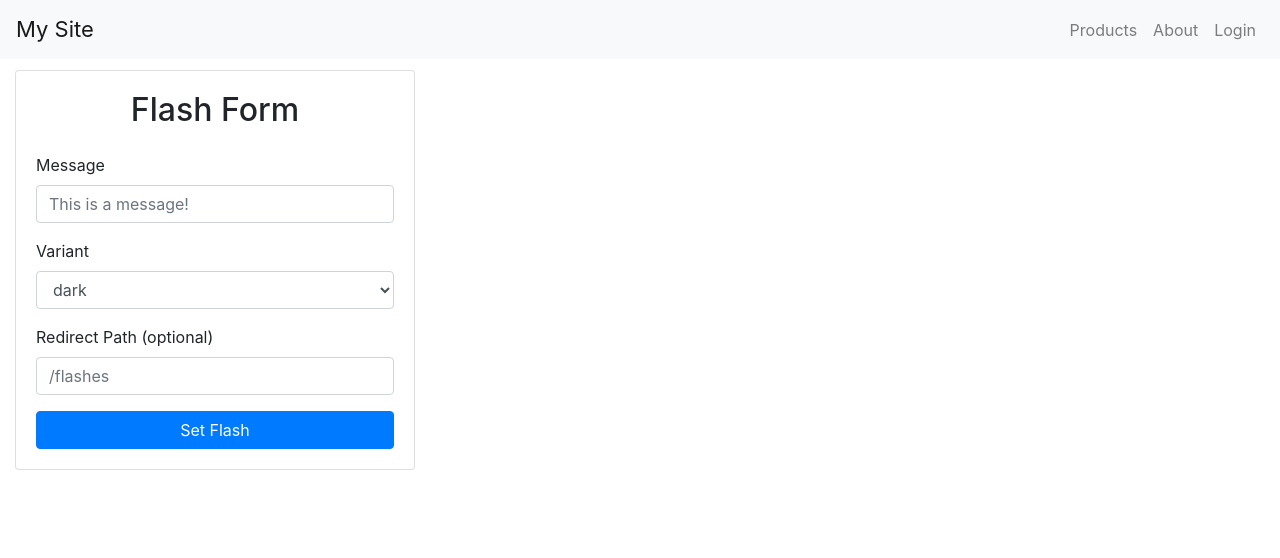
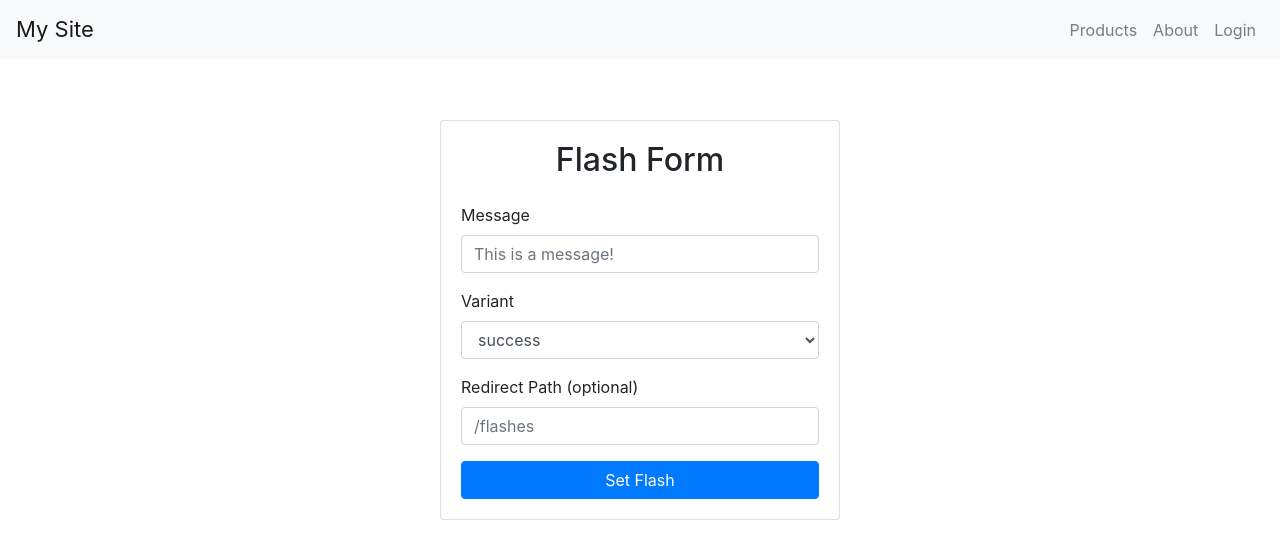
Before and after one commit to prof-rossetti/react-firebase-auth-template-2021, a React (Create React App) app: page /flashes in a window 1280 px wide. Shown: the top 558 px of the page. Built offline with nearby package versions, Linux system fonts and the light colour scheme; no server answers.

Commit message:
Center the flash form. Need a better way to extend this

```diff
--- a/src/components/FlashForm.js
+++ b/src/components/FlashForm.js
@@ -1,6 +1,6 @@
 
 import React, {useRef} from 'react'
-import {Button, Card, Form} from 'react-bootstrap'
+import {Container, Button, Card, Form} from 'react-bootstrap'
 import { useHistory } from 'react-router-dom'
 
 import {useFlashUpdate} from "../contexts/FlashContext"
@@ -28,7 +28,9 @@ export default function FlashForm() {
     }
 
     return (
-        <Card style={{ maxWidth: "400px", marginTop: "50px"}} >
+        <Container className="d-flex align-items-center justify-content-center">
+            <div className="w-100" style={{ maxWidth: "400px", marginTop: "50px"}}>
+                <Card>
 
                     <Card.Body>
                         <h2 className="text-center mb-4">Flash Form</h2>
@@ -43,13 +45,13 @@ export default function FlashForm() {
                                 <Form.Label>Variant</Form.Label>
                                 {/* <Form.Control type="text" ref={variantRef} required /> */}
                                 <Form.Control as="select" ref={variantRef}>
+                                    <option value="success">success</option>
+                                    <option value="warning">warning</option>
+                                    <option value="danger">danger</option>
+                                    <option value="primary">primary</option>
+                                    <option value="info">info</option>
                                     <option value="dark">dark</option>
                                     <option value="light">light</option>
-                            <option value="danger">danger</option>
-                            <option value="warning">warning</option>
-                            <option value="success">success</option>
-                            <option value="primary">primary</option>
-                            <option value="info">info</option>
                                 </Form.Control>
                             </Form.Group>
 
@@ -64,5 +66,7 @@ export default function FlashForm() {
                         </Form>
                     </Card.Body>
                 </Card>
+            </div>
+        </Container>
     )
 }
--- a/src/components/GoogleLogin.js
+++ b/src/components/GoogleLogin.js
@@ -33,7 +33,7 @@ export default function GoogleLogin() {
         // TODO: store this user info in the database, perhaps firestore
 
         console.log("LOGIN SUCCESS")
-        flash({message:"Login Success", variant: "success"})
+        flash({message:"Login success. Welcome back!", variant: "success"})
         history.push("/profile")
     }
 
--- a/src/components/Profile.js
+++ b/src/components/Profile.js
@@ -16,7 +16,7 @@ export default function Profile() {
     async function handleLogout() {
         await app.auth().signOut()
         console.log("LOGOUT SUCCESS")
-        flash({message:"Logout Success", variant: "success"})
+        flash({message:"Logout success. Have a nice day!", variant: "success"})
         history.push("/login")
     }
 
```
Lines whose indentation alone changed are shown as unchanged.
